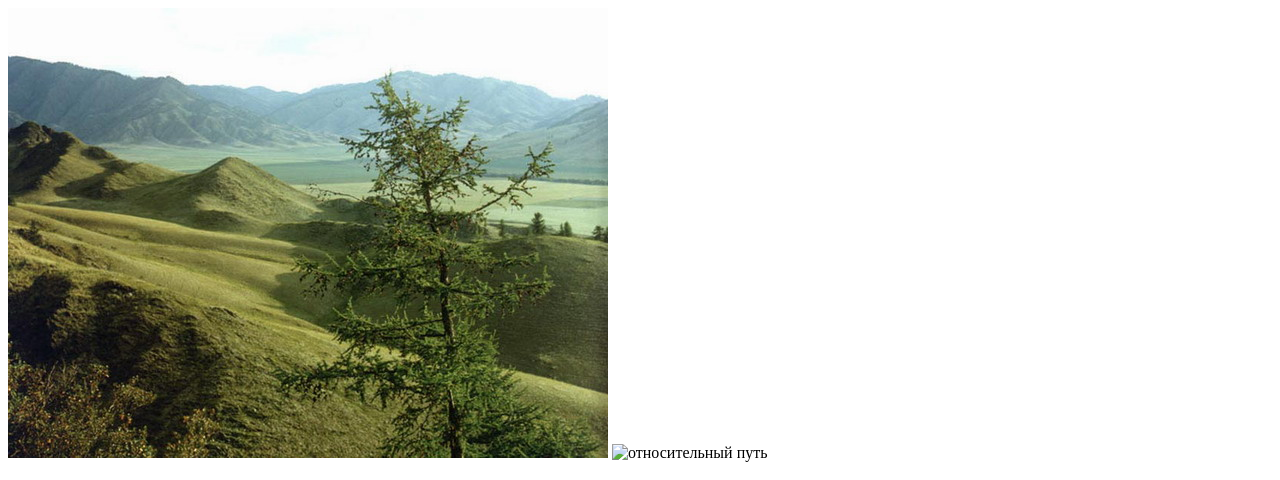
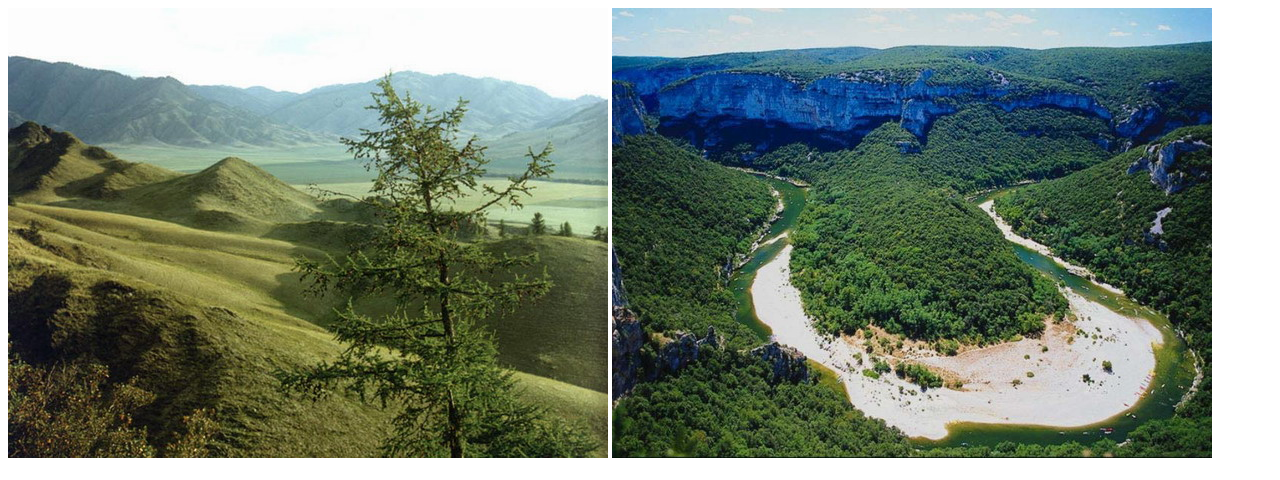
Before and after one commit to terexov-dmitriy/practic, a plain HTML site: page folder/inner/new/index.html in a window 1280 px wide. Shown: the top 480 px of the page. Drawn offline with Linux system fonts and the light colour scheme.

Commit message:
другой путь

```diff
--- a/folder/inner/new/index.html
+++ b/folder/inner/new/index.html
@@ -8,7 +8,7 @@
 </head>
 	<body>
 		<img src="/practic/img/img1.jpg" alt="абсолютный путь">
-		<img src="../../img/img2.jpg" alt="относительный путь">
+		<img src="../../../img/img2.jpg" alt="относительный путь">
 
 	<h1>Заголовок первого уровня</h1>
 
```
